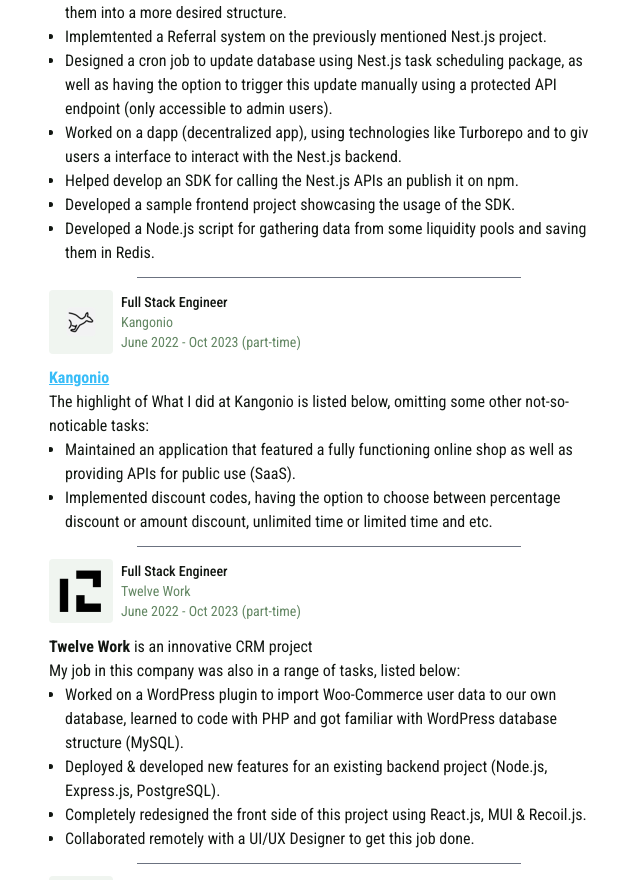
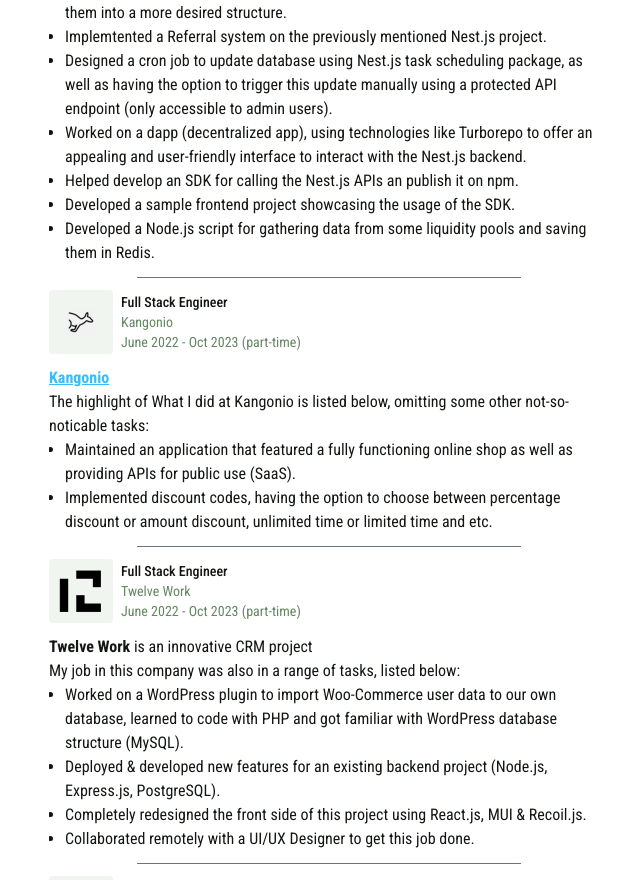
Before and after one commit to AliLordLoss/personal-website, a Next.js app in the folder apps/web/: page / in a window 1280 px wide. Shown: the part 1923-2803 px from the top of the page, without its empty margins (407-1047 px from the left). Built offline with nearby package versions, Linux system fonts and the light colour scheme.

Commit message:
- fixed sentence

```diff
--- a/apps/web/components/Experiences/index.tsx
+++ b/apps/web/components/Experiences/index.tsx
@@ -80,8 +80,8 @@
           </li>
           <li>
             Worked on a dapp (decentralized app), using technologies like
-            Turborepo and to giv users a interface to interact with the Nest.js
-            backend.
+            Turborepo to offer an appealing and user-friendly interface to
+            interact with the Nest.js backend.
           </li>
           <li>
             Helped develop an SDK for calling the Nest.js APIs an publish it on
```
